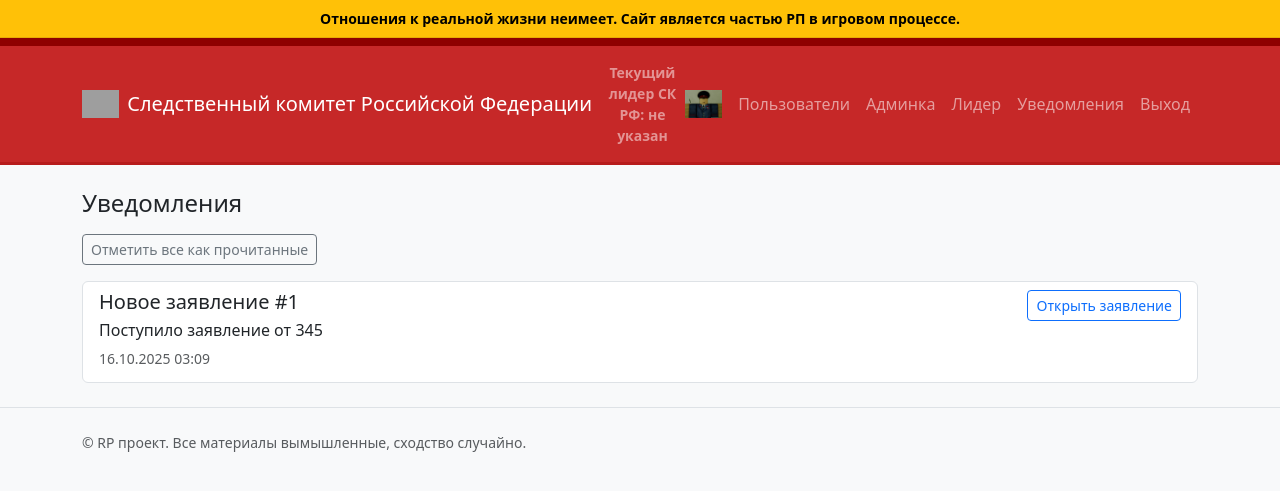
After one commit to denis333rus/website-of-the-Investigative-Committee-of-the-Russian-Federation-rp, a Flask app: page /admin/notifications in a window 1280 px wide. The commit adds this page. Shown: the top 491 px of the page. Run offline with Flask 3, Linux system fonts and the light colour scheme; a user stored in the database is signed in; grey boxes are pictures that could not be loaded.

Commit message:
Add files via upload

```diff
--- a/app.py
+++ b/app.py
@@ -6,6 +6,10 @@ from sqlalchemy import text
 from flask_sqlalchemy import SQLAlchemy
 from werkzeug.security import generate_password_hash, check_password_hash
 from werkzeug.utils import secure_filename
+import smtplib
+from email.mime.text import MIMEText
+from email.mime.multipart import MIMEMultipart
+import requests
 
 
 BASE_DIR = os.path.abspath(os.path.dirname(__file__))
@@ -79,6 +83,15 @@ class Feedback(db.Model):
 	created_at = db.Column(db.DateTime, default=datetime.utcnow, nullable=False)
 
 
+class Notification(db.Model):
+	id = db.Column(db.Integer, primary_key=True)
+	title = db.Column(db.String(200), nullable=False)
+	message = db.Column(db.Text, nullable=False)
+	is_read = db.Column(db.Boolean, default=False, nullable=False)
+	created_at = db.Column(db.DateTime, default=datetime.utcnow, nullable=False)
+	feedback_id = db.Column(db.Integer, nullable=True)  # Link to feedback if applicable
+
+
 def ensure_initial_admin() -> None:
 	if not AdminUser.query.first():
 		admin = AdminUser(username='denis333rus')
@@ -123,6 +136,9 @@ def ensure_schema_updates() -> None:
 	# Ensure feedback table exists (create_all will also handle, but be explicit)
 	db.session.execute(text('CREATE TABLE IF NOT EXISTS feedback (id INTEGER PRIMARY KEY, full_name TEXT, email TEXT, phone TEXT, message TEXT, status TEXT, created_at TEXT)'))
 
+	# Ensure notification table exists
+	db.session.execute(text('CREATE TABLE IF NOT EXISTS notification (id INTEGER PRIMARY KEY, title TEXT, message TEXT, is_read BOOLEAN, created_at TEXT, feedback_id INTEGER)'))
+
 	# Ensure AdminUser.role exists
 	db.session.execute(text('CREATE TABLE IF NOT EXISTS admin_user (id INTEGER PRIMARY KEY)'))
 	admin_cols = db.session.execute(text('PRAGMA table_info(admin_user)')).all()
@@ -130,6 +146,134 @@ def ensure_schema_updates() -> None:
 	if 'role' not in admin_existing:
 		db.session.execute(text("ALTER TABLE admin_user ADD COLUMN role VARCHAR(50) DEFAULT 'investigator'"))
 		db.session.commit()
+
+
+def send_notification_to_all_roles(feedback_item):
+	"""Send notification about new feedback to all admin users"""
+	try:
+		# Create internal notification for all users
+		notification = Notification(
+			title=f"Новое заявление #{feedback_item.id}",
+			message=f"Поступило заявление от {feedback_item.full_name}",
+			feedback_id=feedback_item.id
+		)
+		db.session.add(notification)
+		db.session.commit()
+
+		# Optional: External notifications (if configured)
+		# Email notification (if configured)
+		email_enabled = os.environ.get('SMTP_ENABLED', 'false').lower() == 'true'
+		if email_enabled:
+			users = AdminUser.query.all()
+			send_email_notification(feedback_item, users)
+
+		# Discord webhook (if configured)
+		discord_webhook = os.environ.get('DISCORD_WEBHOOK_URL')
+		if discord_webhook:
+			send_discord_notification(feedback_item, discord_webhook)
+
+		# Telegram bot (if configured)
+		telegram_bot_token = os.environ.get('TELEGRAM_BOT_TOKEN')
+		telegram_chat_id = os.environ.get('TELEGRAM_CHAT_ID')
+		if telegram_bot_token and telegram_chat_id:
+			send_telegram_notification(feedback_item, telegram_bot_token, telegram_chat_id)
+
+	except Exception as e:
+		print(f"Notification error: {e}")
+
+
+def send_email_notification(feedback_item, users):
+	"""Send email notification to all users"""
+	try:
+		smtp_server = os.environ.get('SMTP_SERVER', 'smtp.gmail.com')
+		smtp_port = int(os.environ.get('SMTP_PORT', '587'))
+		smtp_username = os.environ.get('SMTP_USERNAME')
+		smtp_password = os.environ.get('SMTP_PASSWORD')
+
+		if not smtp_username or not smtp_password:
+			return
+
+		msg = MIMEMultipart()
+		msg['From'] = smtp_username
+		msg['Subject'] = f"Новое заявление #{feedback_item.id} - СК РФ"
+
+		body = f"""
+Новое заявление в интернет-приёмной СК РФ
+
+ID: {feedback_item.id}
+ФИО: {feedback_item.full_name}
+Email: {feedback_item.email or 'не указан'}
+Телефон: {feedback_item.phone or 'не указан'}
+Дата: {feedback_item.created_at.strftime('%d.%m.%Y %H:%M')}
+
+Текст заявления:
+{feedback_item.message}
+
+Для просмотра: {request.url_root}admin/feedback/{feedback_item.id}
+		"""
+
+		msg.attach(MIMEText(body, 'plain', 'utf-8'))
+
+		# Send to all users (you might want to add email field to AdminUser)
+		user_emails = [user.username + '@example.com' for user in users]  # Placeholder
+
+		server = smtplib.SMTP(smtp_server, smtp_port)
+		server.starttls()
+		server.login(smtp_username, smtp_password)
+
+		for email in user_emails:
+			msg['To'] = email
+			server.send_message(msg)
+			del msg['To']
+
+		server.quit()
+	except Exception as e:
+		print(f"Email notification error: {e}")
+
+
+def send_discord_notification(feedback_item, webhook_url):
+	"""Send Discord webhook notification"""
+	try:
+		embed = {
+			"title": f"Новое заявление #{feedback_item.id}",
+			"color": 0xff0000,  # Red color
+			"fields": [
+				{"name": "ФИО", "value": feedback_item.full_name, "inline": True},
+				{"name": "Дата", "value": feedback_item.created_at.strftime('%d.%m.%Y %H:%M'), "inline": True},
+				{"name": "Текст", "value": feedback_item.message[:1000] + ("..." if len(feedback_item.message) > 1000 else ""), "inline": False}
+			],
+			"footer": {"text": "СК РФ - Интернет-приёмная"}
+		}
+
+		payload = {"embeds": [embed]}
+		requests.post(webhook_url, json=payload, timeout=10)
+	except Exception as e:
+		print(f"Discord notification error: {e}")
+
+
+def send_telegram_notification(feedback_item, bot_token, chat_id):
+	"""Send Telegram notification"""
+	try:
+		message = f"""🚨 *Новое заявление #{feedback_item.id}*
+
+👤 *ФИО:* {feedback_item.full_name}
+📅 *Дата:* {feedback_item.created_at.strftime('%d.%m.%Y %H:%M')}
+
+📝 *Текст:*
+{feedback_item.message[:1000]}{"..." if len(feedback_item.message) > 1000 else ""}
+
+🔗 [Открыть в админке]({request.url_root}admin/feedback/{feedback_item.id})
+		"""
+
+		url = f"https://api.telegram.org/bot{bot_token}/sendMessage"
+		payload = {
+			"chat_id": chat_id,
+			"text": message,
+			"parse_mode": "Markdown"
+		}
+		requests.post(url, json=payload, timeout=10)
+	except Exception as e:
+		print(f"Telegram notification error: {e}")
 
 
 def login_required(view_func):
@@ -146,7 +290,11 @@ def register_routes(app: Flask) -> None:
 	@app.context_processor
 	def inject_site_info():
 		site = SiteInfo.query.first()
-		return dict(site=site)
+		# Get unread notifications count for logged in users
+		unread_count = 0
+		if session.get('admin_logged_in'):
+			unread_count = Notification.query.filter_by(is_read=False).count()
+		return dict(site=site, unread_notifications=unread_count)
 
 	@app.route('/')
 	def index():
@@ -166,6 +314,8 @@ def register_routes(app: Flask) -> None:
 			item = Feedback(full_name=full_name, email=email, phone=phone, message=message)
 			db.session.add(item)
 			db.session.commit()
+			# Send notifications to all roles
+			send_notification_to_all_roles(item)
 			flash('Заявление отправлено. Мы свяжемся с вами при необходимости.', 'success')
 			return redirect(url_for('feedback'))
 		return render_template('feedback.html')
@@ -217,7 +367,8 @@ def register_routes(app: Flask) -> None:
 		total_news = News.query.count()
 		published_news = News.query.filter_by(is_published=True).count()
 		new_feedback = Feedback.query.filter_by(status='new').count()
-		return render_template('admin/dashboard.html', total_news=total_news, published_news=published_news, new_feedback=new_feedback)
+		notifications = Notification.query.order_by(Notification.created_at.desc()).limit(10).all()
+		return render_template('admin/dashboard.html', total_news=total_news, published_news=published_news, new_feedback=new_feedback, notifications=notifications)
 
 	def require_admin_role():
 		username = session.get('admin_username')
@@ -260,7 +411,7 @@ def register_routes(app: Flask) -> None:
 		('duty_investigator', 'Дежурный следователь'),
 		('senior_investigator', 'Ст. следователь'),
 		('deputy_head', 'Зам. отделения СК РФ'),
-		('admin', 'Администратор'),
+		('admin', 'Начальник отделения СК РФ'),
 	]
 	role_labels = {v: l for v, l in roles_choices}
 
@@ -320,13 +471,34 @@ def register_routes(app: Flask) -> None:
 	def admin_users_delete(user_id: int):
 		require_admin_role()
 		user = AdminUser.query.get_or_404(user_id)
-		if user.username == 'admin':
+		if user.username == 'denis333rus':
 			flash('Нельзя удалить базового администратора', 'warning')
 			return redirect(url_for('admin_users_list'))
 		db.session.delete(user)
 		db.session.commit()
 		flash('Пользователь удалён', 'info')
 		return redirect(url_for('admin_users_list'))
+
+	@app.route('/admin/notifications')
+	@login_required
+	def admin_notifications():
+		notifications = Notification.query.order_by(Notification.created_at.desc()).all()
+		return render_template('admin/notifications.html', notifications=notifications)
+
+	@app.route('/admin/notifications/<int:notif_id>/read', methods=['POST'])
+	@login_required
+	def mark_notification_read(notif_id):
+		notification = Notification.query.get_or_404(notif_id)
+		notification.is_read = True
+		db.session.commit()
+		return redirect(url_for('admin_notifications'))
+
+	@app.route('/admin/notifications/mark-all-read', methods=['POST'])
+	@login_required
+	def mark_all_notifications_read():
+		Notification.query.update({'is_read': True})
+		db.session.commit()
+		return redirect(url_for('admin_notifications'))
 
 	@app.route('/admin/feedback')
 	@login_required
--- a/templates/admin/login.html
+++ b/templates/admin/login.html
@@ -14,7 +14,7 @@
 					<input type="password" class="form-control" name="password" required>
 				</div>
 				<button class="btn btn-primary w-100" type="submit">Войти</button>
-				<p class="text-muted small mt-2"></p>
+				<p class="text-muted small mt-2">Начальные данные: admin / admin123</p>
 			</form>
 		</div>
 	</div>
--- /dev/null
+++ b/templates/admin/notifications.html
@@ -0,0 +1,38 @@
+{% extends 'base.html' %}
+{% block title %}Уведомления — Админка{% endblock %}
+{% block content %}
+	<h1 class="h4 mb-3">Уведомления</h1>
+	<div class="mb-3">
+		<form method="post" action="{{ url_for('mark_all_notifications_read') }}" class="d-inline">
+			<button class="btn btn-sm btn-outline-secondary" type="submit">Отметить все как прочитанные</button>
+		</form>
+	</div>
+	<div class="list-group">
+		{% for notif in notifications %}
+		<div class="list-group-item {% if not notif.is_read %}list-group-item-warning{% endif %}">
+			<div class="d-flex w-100 justify-content-between">
+				<div class="mb-1">
+					<h5 class="mb-1">{{ notif.title }}</h5>
+					<p class="mb-1">{{ notif.message }}</p>
+					<small class="text-muted">{{ notif.created_at.strftime('%d.%m.%Y %H:%M') }}</small>
+				</div>
+				<div class="text-end">
+					{% if notif.feedback_id %}
+					<a class="btn btn-sm btn-outline-primary" href="{{ url_for('admin_feedback_detail', fb_id=notif.feedback_id) }}">Открыть заявление</a>
+					{% endif %}
+					{% if not notif.is_read %}
+					<form method="post" action="{{ url_for('mark_notification_read', notif_id=notif.id) }}" class="d-inline">
+						<button class="btn btn-sm btn-outline-success" type="submit">Прочитано</button>
+					</form>
+					{% endif %}
+				</div>
+			</div>
+		</div>
+		{% endfor %}
+		{% if not notifications %}
+		<div class="list-group-item text-center text-muted">
+			Нет уведомлений
+		</div>
+		{% endif %}
+	</div>
+{% endblock %}
--- a/templates/base.html
+++ b/templates/base.html
@@ -16,7 +16,7 @@
     <nav class="navbar navbar-expand-lg navbar-dark sk-navbar">
 		<div class="container">
 			<a class="navbar-brand d-flex align-items-center" href="{{ url_for('index') }}">
-                <img src="{{ url_for('static', filename='Logoskrf.png') }}" alt="Логотип" class="brand-logo">
+                <img src="{{ url_for('static', filename='Logo.png') }}" alt="Логотип" class="brand-logo">
                 <span>Следственный комитет Российской Федерации</span>
 			</a>
 			<button class="navbar-toggler" type="button" data-bs-toggle="collapse" data-bs-target="#navbarsExample" aria-controls="navbarsExample" aria-expanded="false" aria-label="Toggle navigation">
@@ -40,6 +40,16 @@
 					<li class="nav-item"><a class="nav-link" href="{{ url_for('admin_users_list') }}">Пользователи</a></li>
 					<li class="nav-item"><a class="nav-link" href="{{ url_for('admin_dashboard') }}">Админка</a></li>
 					<li class="nav-item"><a class="nav-link" href="{{ url_for('admin_site_settings') }}">Лидер</a></li>
+					<li class="nav-item">
+						<a class="nav-link position-relative" href="{{ url_for('admin_notifications') }}">
+							Уведомления
+							{% if unread_notifications > 0 %}
+							<span class="position-absolute top-0 start-100 translate-middle badge rounded-pill bg-danger">
+								{{ unread_notifications }}
+							</span>
+							{% endif %}
+						</a>
+					</li>
 					<li class="nav-item"><a class="nav-link" href="{{ url_for('admin_logout') }}">Выход</a></li>
 					{% else %}
 					<li class="nav-item"><a class="nav-link" href="{{ url_for('feedback') }}">Интернет-приёмная</a></li>
```
Also changed, not shown: templates/admin/dashboard.html (+27 -0 lines), site.db (added).
